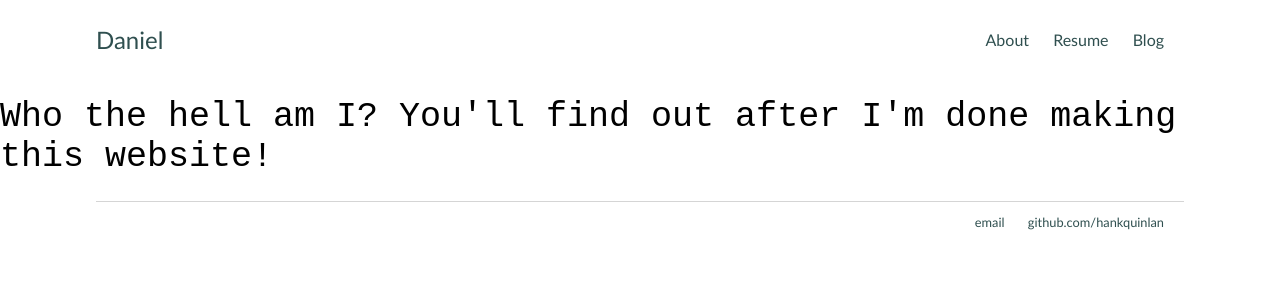
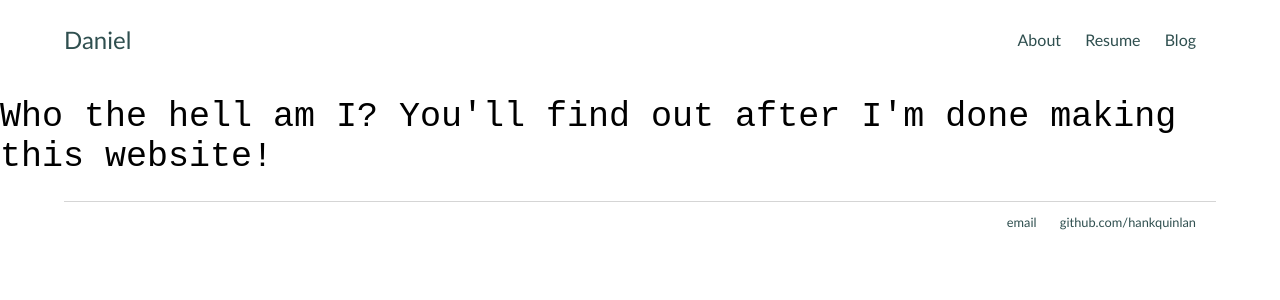
Before and after one commit to Calculasians/calculasians.github.io, a Jekyll site: the page built from about/index.html, in a window 1280 px wide. Shown: the top 300 px of the page. Built offline with Jekyll 4.4.1, drawn with Linux system fonts in a browser that asks for light colours.

Commit message:
Update main.css

```diff
--- a/css/main.css
+++ b/css/main.css
@@ -19,7 +19,7 @@ h2 {
 header {
     margin-left: auto;
     margin-right: auto;
-    width: 85%;
+    width: 90%;
     display: flex;
     justify-content: space-between;
     align-items: center;
@@ -85,7 +85,7 @@ p {
 footer {
     margin-left: auto;
     margin-right: auto;
-    width: 85%;
+    width: 90%;
     border-top: 1px solid #d5d5d5;
     font-size: .8em;
 }
```
